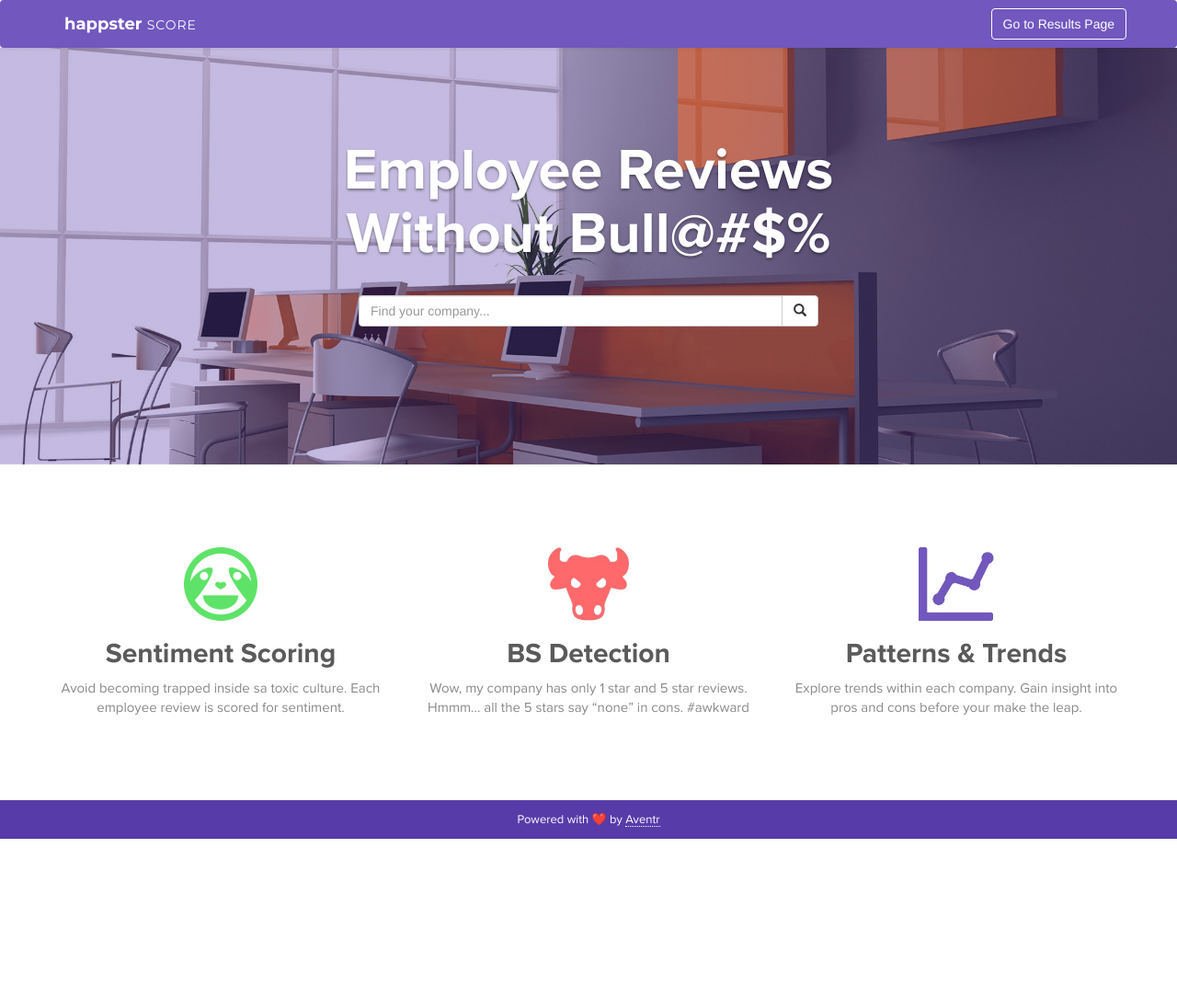
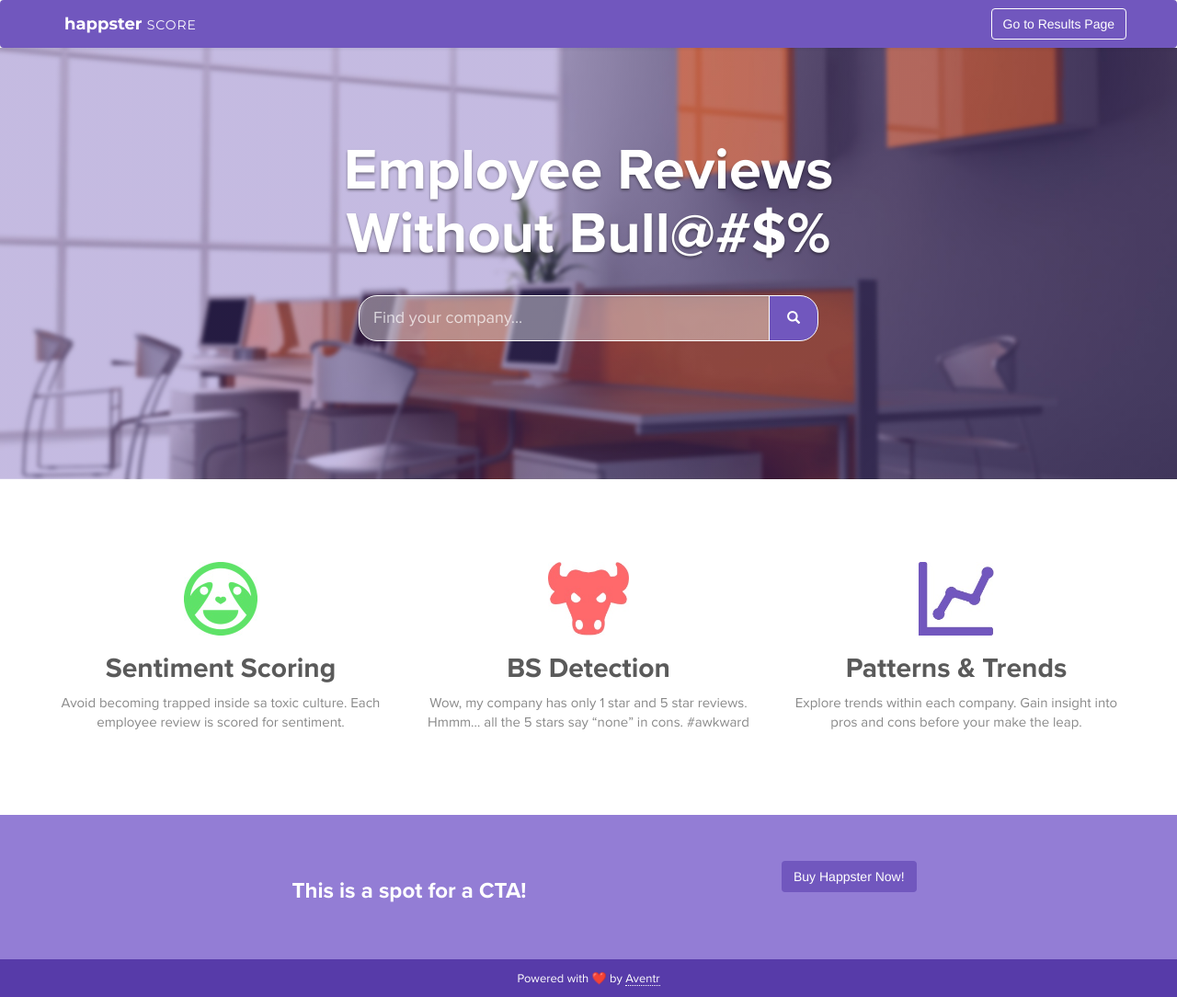
Before and after one commit to Eruedraith/happster-score, a website: page index.html in a window 1280 px wide. Shown: the whole page at 92% size. Before the commit the page ends 912 px from the top, so only its background shows below. Drawn offline with nearby package versions, Linux system fonts and the light colour scheme.

Commit message:
fixed search bars, added navbar search

```diff
--- a/css/main.css
+++ b/css/main.css
@@ -69,7 +69,7 @@ body {
 
 /* homepage */
 #hp-container-1 {
-  background: linear-gradient(rgba(87, 59, 169, 0.35), rgba(87, 59, 169, 0.35)), url(/assets/images/office-background.jpg);
+  background: linear-gradient(rgba(87, 59, 169, 0.35), rgba(87, 59, 169, 0.35)), url(/assets/images/office-background-blur.jpg);
   background-size: cover;
   padding: 80px 0 150px;
   background-position: center center; }
@@ -78,15 +78,16 @@ body {
   color: #fff;
   text-shadow: 0 2px 3px rgba(0, 0, 0, 0.4); }
 
-#hp-search-form {
-  max-width: 500px;
-  margin: 30px auto 0; }
-
 #hp-container-2 {
   padding: 60px 0 80px; }
 
 .hp-icon {
   max-height: 80px; }
+
+#hp-container-3 {
+  padding: 50px 0;
+  background: #937DD5;
+  color: #fff; }
 
 /* results page */
 #company-logo {
@@ -147,6 +148,10 @@ body {
     margin-bottom: 40px; }
 
 /******** BUTTONS *******/
+.btn:focus {
+  outline: none !important;
+  color: #fff; }
+
 .btn.btn-nav {
   background: none;
   color: #fff;
@@ -156,6 +161,33 @@ body {
   .btn.btn-nav:hover {
     background: #573BA9;
     color: #fff; }
+
+.btn.happster-btn {
+  background: #7157BE;
+  color: #fff; }
+
+.btn.happster-search__btn {
+  background: #7157BE;
+  color: #fff;
+  border-radius: 0 20px 20px 0;
+  transition: all 300ms ease;
+  padding: 14px 19px;
+  border: 1px solid #fff; }
+  .btn.happster-search__btn:hover {
+    color: #fff;
+    background: #573BA9; }
+  .btn.happster-search__btn:focus {
+    color: #fff; }
+
+#happster-search__navbar-btn {
+  padding: 9px 0 9px 9px;
+  font-size: 17px;
+  background: none;
+  border: none; }
+  #happster-search__navbar-btn:hover {
+    color: #573BA9;
+    background: none;
+    border: none; }
 
 /******* CIRCLES.JS *******/
 .circles-text {
@@ -179,3 +211,53 @@ body {
 
 .fa-area-chart {
   color: #7157BE; }
+
+/******* SEARCH BARS ***********/
+#hp-search-form {
+  max-width: 500px;
+  margin: 30px auto 0; }
+
+#hp-search-form__navbar > input {
+  padding: 10px 19px; }
+
+input.happster-search {
+  background: rgba(255, 255, 255, 0.4);
+  border: none;
+  border-radius: 20px;
+  padding: 24px 15px;
+  color: #fff;
+  font-size: 18px;
+  border: 1px solid #fff;
+  font-family: "proxima-nova-regular", "open sans", helvetica neue, helvetica, arial, sans-serif; }
+  input.happster-search:focus {
+    outline: none;
+    box-shadow: none;
+    border-color: #fff; }
+
+input[type="text"]::-webkit-input-placeholder {
+  /* Chrome/Opera/Safari */
+  color: #fff;
+  opacity: .7;
+  font-size: 18px;
+  font-family: "proxima-nova-regular", "open sans", helvetica neue, helvetica, arial, sans-serif; }
+
+::-moz-placeholder {
+  /* Firefox 19+ */
+  color: #fff;
+  opacity: .7;
+  font-size: 18px;
+  font-family: "proxima-nova-regular", "open sans", helvetica neue, helvetica, arial, sans-serif; }
+
+:-ms-input-placeholder {
+  /* IE 10+ */
+  color: #fff;
+  opacity: .7;
+  font-size: 18px;
+  font-family: "proxima-nova-regular", "open sans", helvetica neue, helvetica, arial, sans-serif; }
+
+:-moz-placeholder {
+  /* Firefox 18- */
+  color: #fff;
+  opacity: .7;
+  font-size: 18px;
+  font-family: "proxima-nova-regular", "open sans", helvetica neue, helvetica, arial, sans-serif; }
--- a/index.html
+++ b/index.html
@@ -27,9 +27,9 @@
 		  		<div class="col-lg-12 text-center">
 		  			<h1 id="hp-top-title">Employee Reviews <br> Without Bull@#$%</h1>
 		  			<div class="input-group" id="hp-search-form">
-		  				<input type="text" class="form-control" placeholder="Find your company...">
+		  				<input type="text" class="form-control happster-search" placeholder="Find your company...">
 		  				<div class="input-group-btn">
-		  				 	<button class="btn btn-default" type="submit"><i class="glyphicon glyphicon-search"></i></button>
+		  				 	<button class="btn happster-search__btn" type="submit"><i class="glyphicon glyphicon-search"></i></button>
 		  				</div>
 		  			</div>
 		  		</div>
@@ -55,6 +55,18 @@
 				</div>
 			</div>
 		</div>
+		<div id="hp-container-3">
+			<div class="container">
+				<div class="row">
+					<div class="col-lg-8 text-center">
+						<h3>This is a spot for a CTA!</h3>
+					</div>
+					<div class="col-lg-4">
+						<button class="btn happster-btn">Buy Happster Now!</button>
+					</div>
+				</div>
+			</div>
+		</div>
 		<div class="container-fluid footer" >
 			<div class="row">
 				<div class="col-lg-12 text-center footer-copyright">
--- a/scss/_base.scss
+++ b/scss/_base.scss
@@ -59,7 +59,7 @@ body {
         rgba(87,59,169,.35)
       ),
       /* image */
-      url(/assets/images/office-background.jpg);
+      url(/assets/images/office-background-blur.jpg);
 	background-size: cover;
 	padding: 80px 0 150px;
 	background-position: center center;
@@ -70,17 +70,18 @@ body {
 	text-shadow: 0 2px 3px rgba(0,0,0,.4);
 }
 
-#hp-search-form {
-	max-width: 500px;
-	margin: 30px auto 0;
-}
-
 #hp-container-2 {
 	padding: 60px 0 80px;
 }
 
 .hp-icon {
 	max-height: 80px;
+}
+
+#hp-container-3 {
+	padding: 50px 0;
+	background: $light-purple;
+	color: #fff;
 }
 
 /* results page */
@@ -179,6 +180,13 @@ body {
 
 /******** BUTTONS *******/
 
+.btn {
+	&:focus {
+		outline: none !important;
+    	color: #fff;
+	}
+}
+
 .btn.btn-nav {
     background: none;
     color: #fff;
@@ -191,6 +199,44 @@ body {
     	color: #fff;
     }
 }
+
+.btn.happster-btn {
+	background: $purple;
+	color: #fff;
+}
+
+// search button
+.btn.happster-search__btn {
+	background: $purple;
+    color: #fff;
+    border-radius: 0 20px 20px 0;
+    transition: all 300ms ease;
+    padding: 14px 19px;
+    border: 1px solid #fff;
+
+    &:hover {
+    	color: #fff;
+    	background: $dark-purple;
+    }
+
+    &:focus {
+    	color: #fff;
+    }
+}
+// search button in navbar
+#happster-search__navbar-btn {
+	padding: 9px 0 9px 9px;
+    font-size: 17px;
+    background: none;
+    border: none;
+
+    &:hover {
+    	color: $dark-purple;
+    	background: none;
+    	border: none;
+    }
+}
+
 
 /******* CIRCLES.JS *******/
 
@@ -226,3 +272,59 @@ body {
 .fa-area-chart {
 	color: $purple;
 }
+
+/******* SEARCH BARS ***********/
+
+#hp-search-form {
+	max-width: 500px;
+	margin: 30px auto 0;
+}
+
+#hp-search-form__navbar {
+
+	>input {
+		padding: 10px 19px;
+	}
+}
+
+input.happster-search {
+	background: rgba(255,255,255,.4);
+    border: none;
+    border-radius: 20px;
+    padding: 24px 15px;
+    color: #fff;
+    font-size: 18px;
+    border: 1px solid #fff;
+    font-family: $font-regular;
+
+    &:focus{
+    	outline: none;
+    	box-shadow: none;
+    	border-color: #fff;
+    }
+}
+
+input[type="text"]::-webkit-input-placeholder { /* Chrome/Opera/Safari */
+  color: #fff;
+  opacity: .7;
+  font-size: 18px;
+  font-family: $font-regular;
+}
+::-moz-placeholder { /* Firefox 19+ */
+  color: #fff;
+  opacity: .7;
+  font-size: 18px;
+  font-family: $font-regular;
+}
+:-ms-input-placeholder { /* IE 10+ */
+  color: #fff;
+  opacity: .7;
+  font-size: 18px;
+  font-family: $font-regular;
+}
+:-moz-placeholder { /* Firefox 18- */
+  color: #fff;
+  opacity: .7;
+  font-size: 18px;
+  font-family: $font-regular;
+}
```
Also changed, not shown: results.html (+11 -4 lines), assets/images/office-background-blur.jpg (added), 1 other file.
